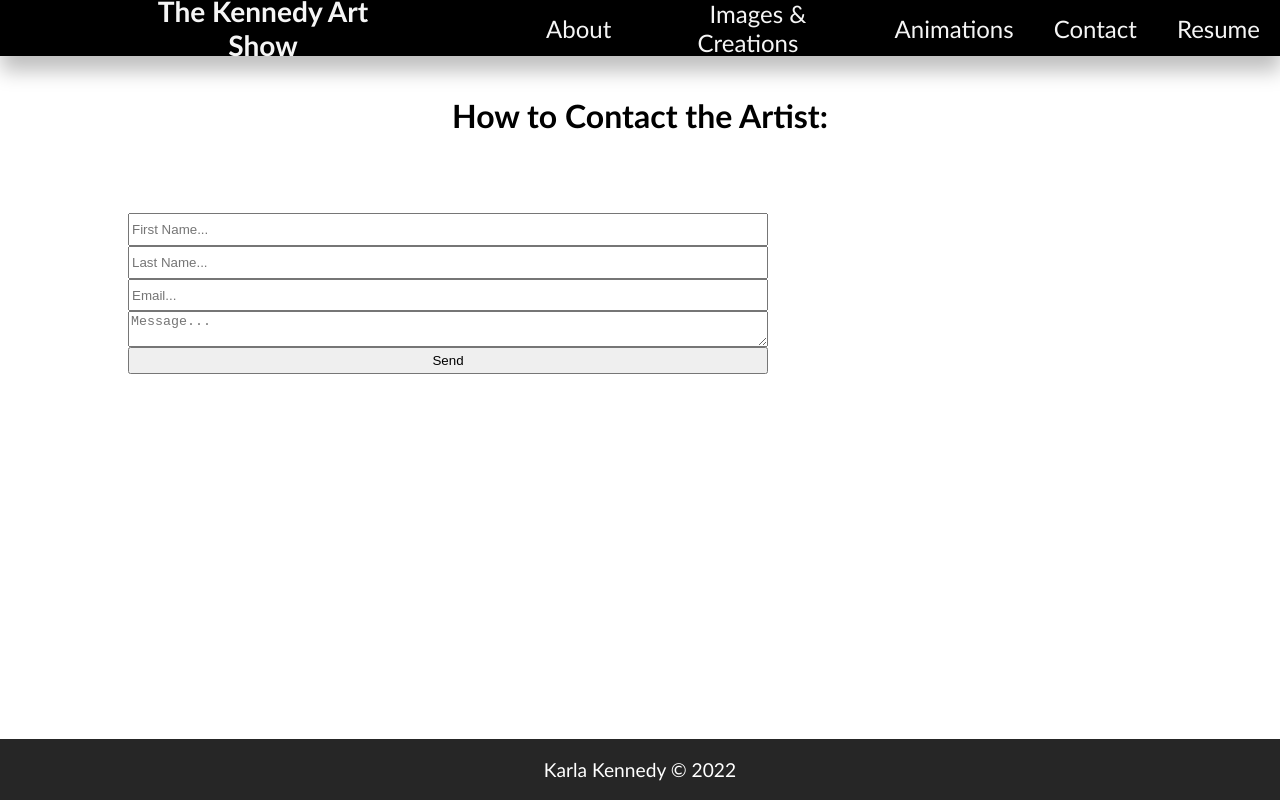
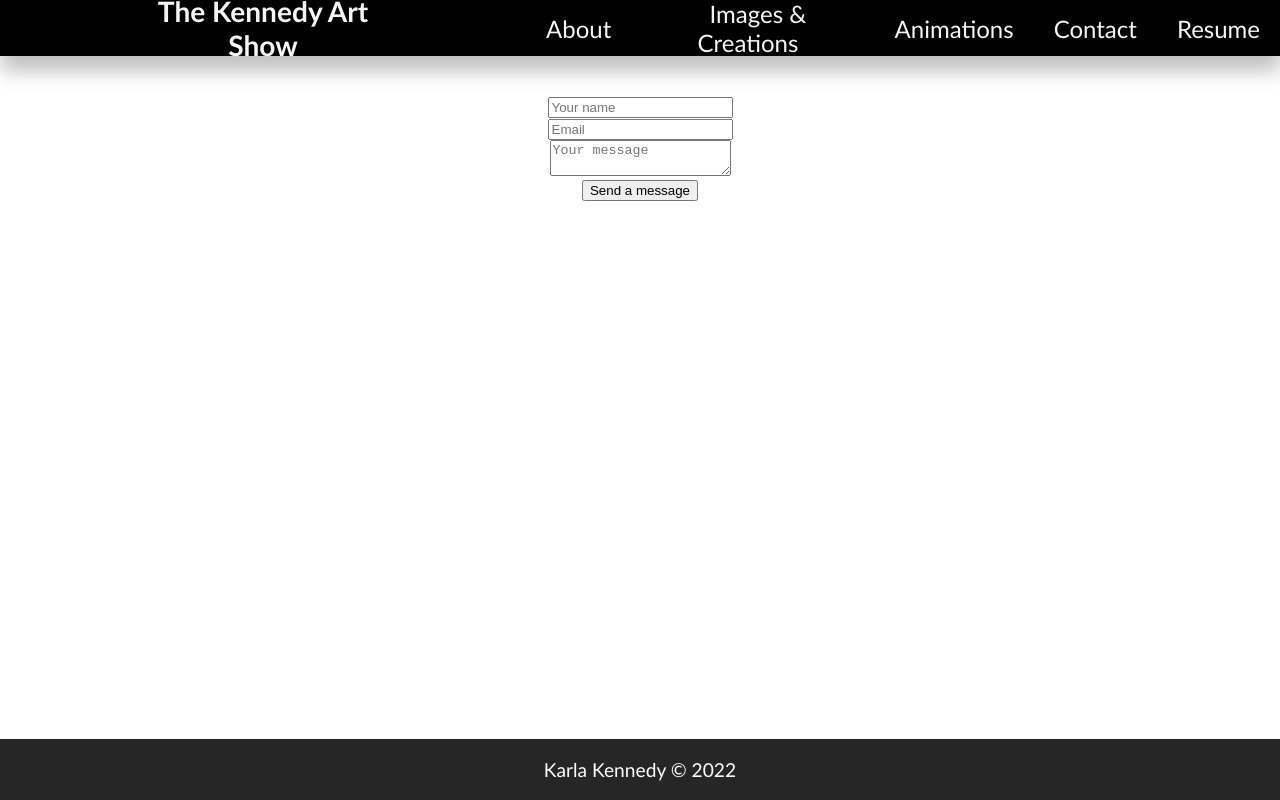
Before and after one commit to zsoliman/k-kennedy-profile, a React (Create React App) app: page /contact in a window 1280 px wide. Built offline with nearby package versions, Linux system fonts and the light colour scheme.

Commit message:
contact form functional

```diff
--- a/src/App.js
+++ b/src/App.js
@@ -6,6 +6,7 @@ import Image from './components/Image';
 import Contact from './components/Contact';
 import Animation from './components/Animation';
 import Resume from './components/Resume';
+import ContactThankYou from './components/ContactThankYou';
 
 function App() {
 
@@ -43,6 +44,11 @@ function App() {
             element={<Resume />}
           />
 
+          <Route
+            path='/sent'
+            element={<ContactThankYou />}
+          />
+
         </Routes>
       </BrowserRouter>
     </div>
--- a/src/components/Contact.jsx
+++ b/src/components/Contact.jsx
@@ -1,17 +1,23 @@
 import Nav from "./Nav";
 import Footer from "./Footer";
+import ContactForm from "./ContactForm";
 
 const Contact = () => {
     return (
         <div>
             <Nav />
             <div className="Container">
-                <h1>How to Contact the Artist:</h1>
+
+                <ContactForm />
+
+
+                {/* <h1>How to Contact the Artist:</h1>
                 <br />
                 <br />
                 <br />
 
                 <div className="formDiv">
+
 
                     <form className="form">
                         <input placeholder="First Name..."></input>
@@ -20,7 +26,7 @@ const Contact = () => {
                         <textarea placeholder="Message..." ></textarea>
                         <input type="submit" value="Send"></input>
                     </form>
-                </div>
+                </div> */}
             </div>
             <Footer />
         </div>
--- /dev/null
+++ b/src/components/ContactForm.jsx
@@ -0,0 +1,65 @@
+import { useState } from "react";
+
+const FORM_ENDPOINT = "https://public.herotofu.com/v1/d6bcb3e0-e50d-11ed-9b25-13156513d0a3";
+
+const ContactForm = () => {
+
+    const [submitted, setSubmitted] = useState(false);
+    const handleSubmit = () => {
+        setTimeout(() => {
+            setSubmitted(true);
+        }, 100);
+    };
+
+    if (submitted) {
+        return (
+            <>
+                <div>Thank you!</div>
+                <div>We'll be in touch soon.</div>
+            </>
+        );
+    }
+
+    return (
+        <form
+            action={FORM_ENDPOINT}
+            onSubmit={handleSubmit}
+            method="POST"
+            target="_blank"
+        >
+            <div className="mb-3 pt-0">
+                <input
+                    type="text"
+                    placeholder="Your name"
+                    name="name"
+                    required
+                />
+            </div>
+            <div className="mb-3 pt-0">
+                <input
+                    type="email"
+                    placeholder="Email"
+                    name="email"
+                    required
+                />
+            </div>
+            <div className="mb-3 pt-0">
+                <textarea
+                    placeholder="Your message"
+                    name="message"
+                    required
+                />
+            </div>
+            <div className="mb-3 pt-0">
+                <button
+                    type="submit"
+                >
+                    Send a message
+                </button>
+            </div>
+        </form>
+    );
+};
+
+
+export default ContactForm;
--- /dev/null
+++ b/src/components/ContactThankYou.jsx
@@ -0,0 +1,11 @@
+const ContactThankYou = () => {
+    return (
+        <div>
+            <p>
+                Thank you for reaching out to The Artist. Your message has been received. We'll get back to you as soon as possible.
+            </p>
+        </div>
+    )
+}
+
+export default ContactThankYou;
--- a/src/components/Image.jsx
+++ b/src/components/Image.jsx
@@ -22,7 +22,7 @@ const Image = () => {
             <div className="Container">
                 <h1>Images & Creations</h1>
 
-                {/* <Modal /> */}
+                <Modal />
 
                 <div className="ImageContainer">
                     <img className="ImageThumbnail" src={DSC_0810} />
```
